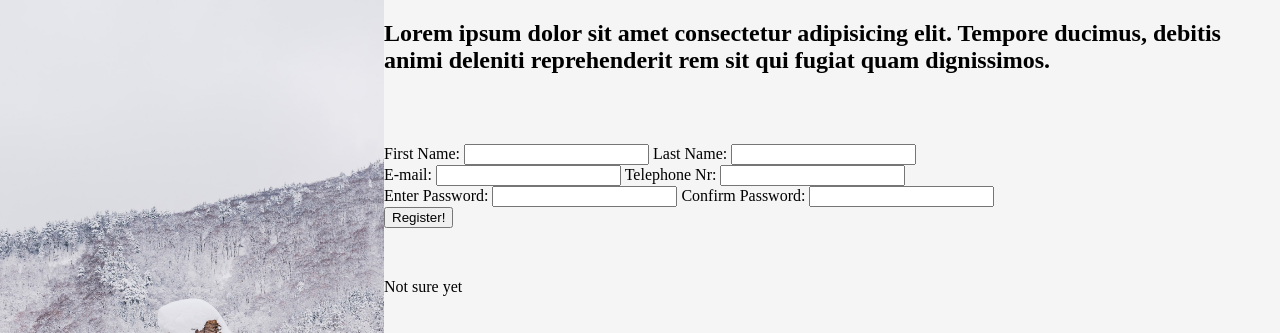
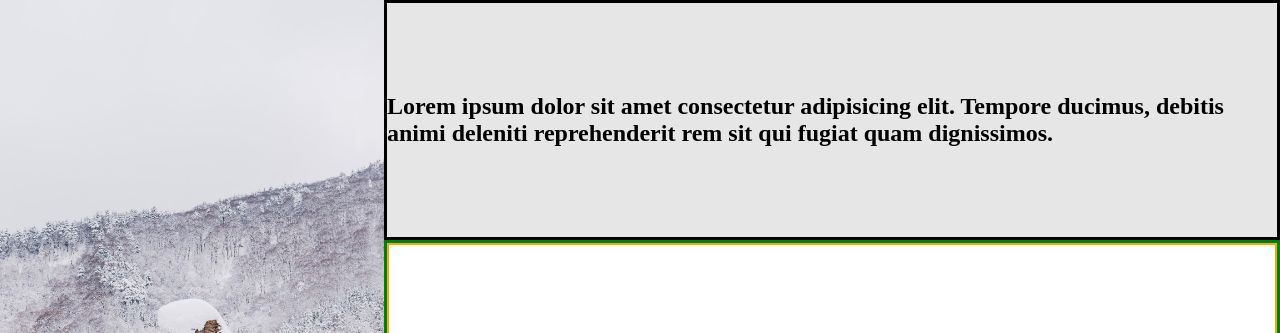
Before and after one commit to AlexSaxena/sign-up-form, a plain HTML site: page index.html in a window 1280 px wide. Shown: the top 333 px of the page. Drawn offline with Linux system fonts and the light colour scheme.

Commit message:
Css-Adds Form-container & Form W. Outline & flex..

```diff
--- a/styles.css
+++ b/styles.css
@@ -39,9 +39,31 @@ aside {
   background-size: cover;
 }
 main {
-  background-color: whitesmoke;
+  background-color: rgb(230, 230, 230);
   width: 70vw;
   display: flex;
   flex-direction: column;
-  gap: 50px;
+  /* gap: 50px; */
 }
+.main-intro {
+  height: 30%;
+  border: solid black 3px;
+  display: flex;
+  justify-content: center;
+  align-items: center;
+}
+.form-container {
+  height: 40%;
+  border: solid green 3px;
+  background-color: white;
+}
+.sign-up {
+  display: flex;
+  height: 100%;
+  width: 100%;
+  flex-direction: column;
+  align-items: center;
+  justify-content: center;
+  gap: 15px;
+  border: solid orange 2px;
+}
```
